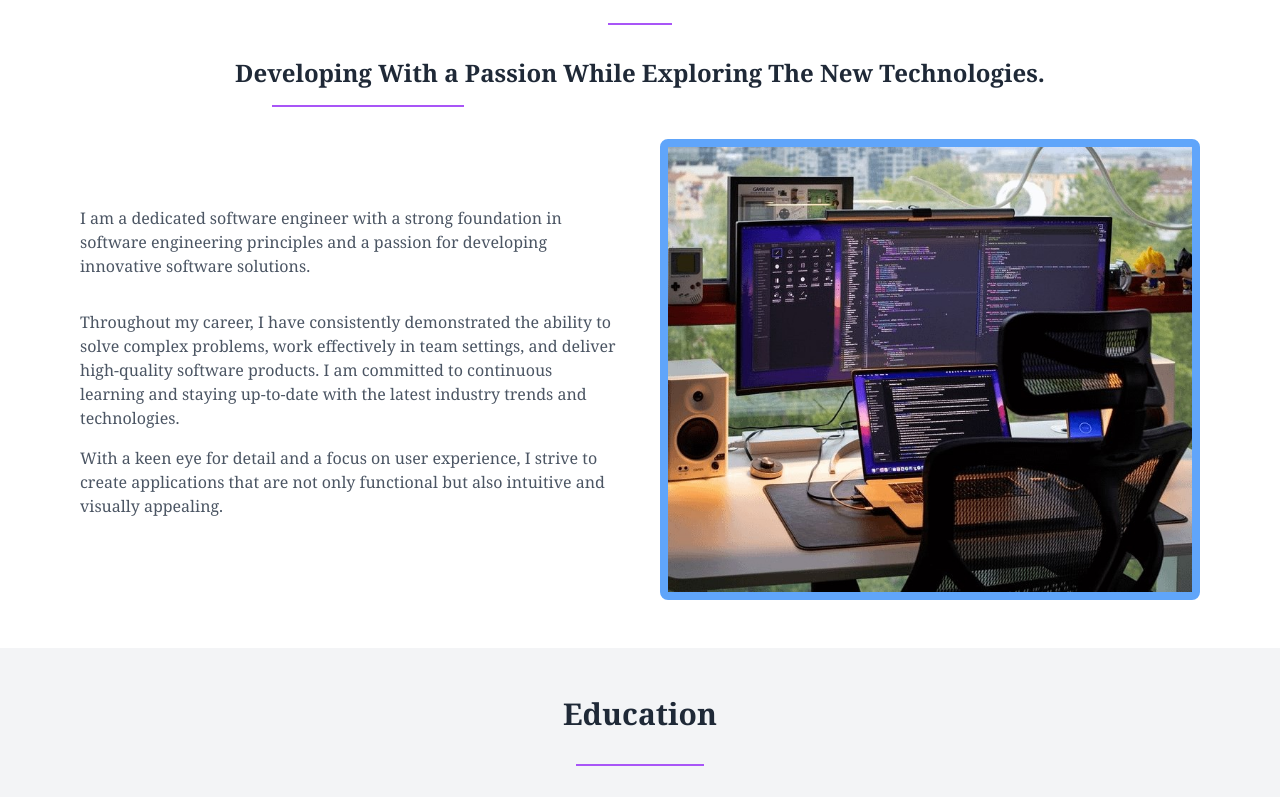
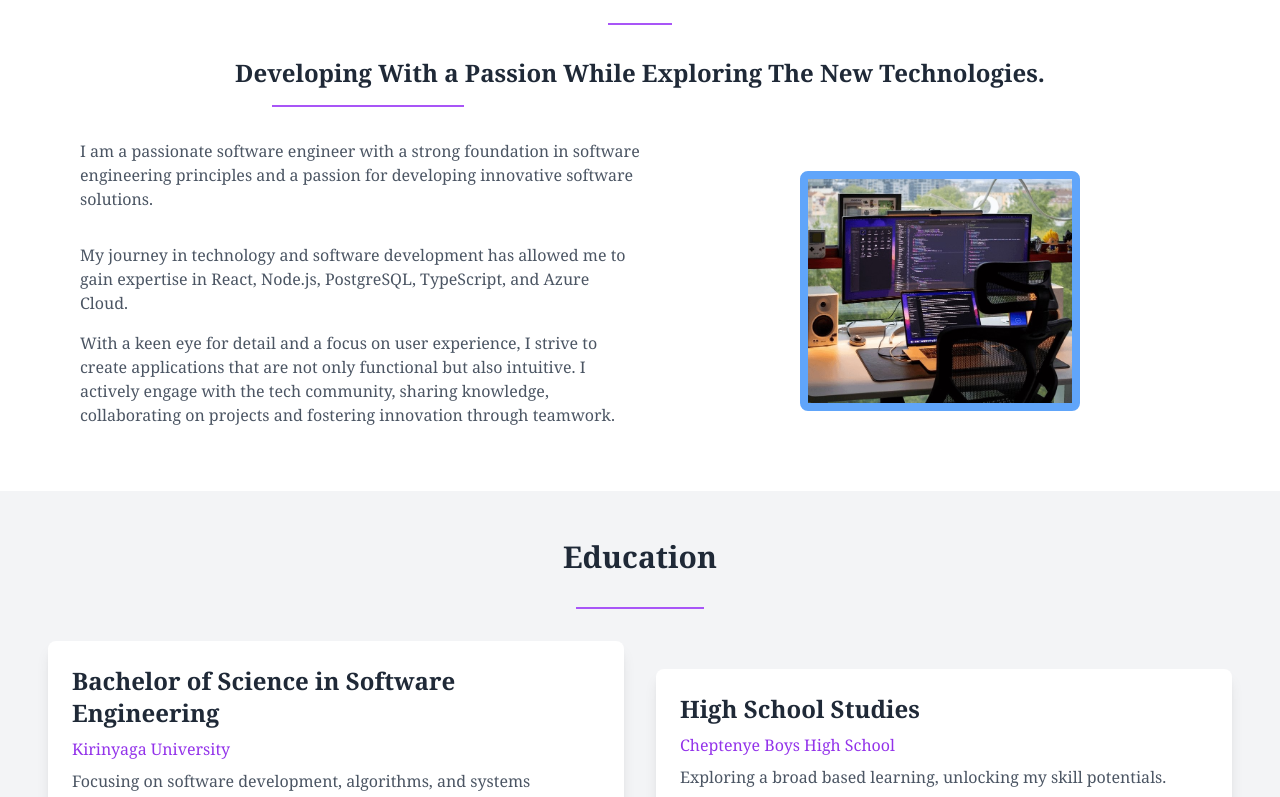
Before and after one commit to Elisha-Kiplangat/Portfolio-Website, a React (Vite) app: page / in a window 1280 px wide. Shown: the part 721-1518 px from the top of the page. Built offline with nearby package versions, Linux system fonts and the light colour scheme.

Commit message:
about update

```diff
--- a/src/components/About.tsx
+++ b/src/components/About.tsx
@@ -7,9 +7,9 @@ const aboutDetails = [
     description: "I pursued Bachelor of Science in Software Engineering from Kirinyaga University.",
     subTitle: "Developing With a Passion While Exploring The New Technologies.",
     paragraphs: [
-      "I am a dedicated software engineer with a strong foundation in software engineering principles and a passion for developing innovative software solutions.",
-      "Throughout my career, I have consistently demonstrated the ability to solve complex problems, work effectively in team settings, and deliver high-quality software products. I am committed to continuous learning and staying up-to-date with the latest industry trends and technologies.",
-      "With a keen eye for detail and a focus on user experience, I strive to create applications that are not only functional but also intuitive and visually appealing."
+      "I am a passionate software engineer with a strong foundation in software engineering principles and a passion for developing innovative software solutions.",
+      "My journey in technology and software development has allowed me to gain expertise in React, Node.js, PostgreSQL, TypeScript, and Azure Cloud.",
+      "With a keen eye for detail and a focus on user experience, I strive to create applications that are not only functional but also intuitive. I actively engage with the tech community, sharing knowledge, collaborating on projects and fostering innovation through teamwork."
     ],
     image: SetupImage
   }
@@ -41,14 +41,14 @@ const About = () => {
                   <p key={id} className="text-gray-600 mb-4">{para}</p>
                 ))}
               </div>
-              <div className="w-3/5 md:w-1/2 aspect-w-4 aspect-h-3 mb-8 md:mb-0 border-8 rounded-lg border-blue-400 overflow-hidden">
+              <div className="flex w-full sm:w-3/4 md:w-1/3 lg:w-1/4 aspect-w-4 aspect-h-3 mb-8 md:mb-0 border-8 rounded-lg border-blue-400 overflow-hidden mx-auto">
                 <img
                   src={detail.image}
                   alt="Profile"
                   className="w-full h-full object-cover shadow-lg"
-              />
+                />
+              </div>
 
-              </div>
             </div>
           </div>
         ))}
```
